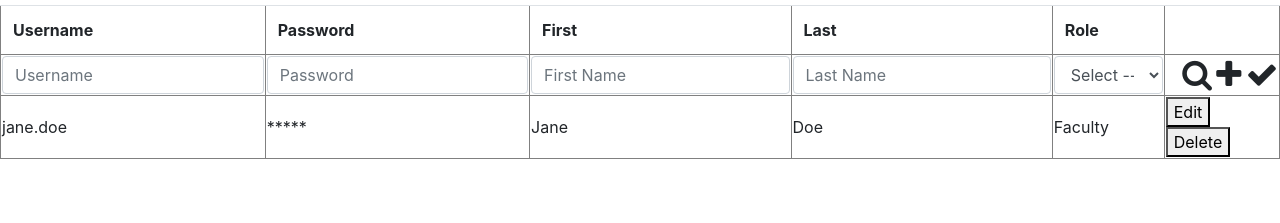
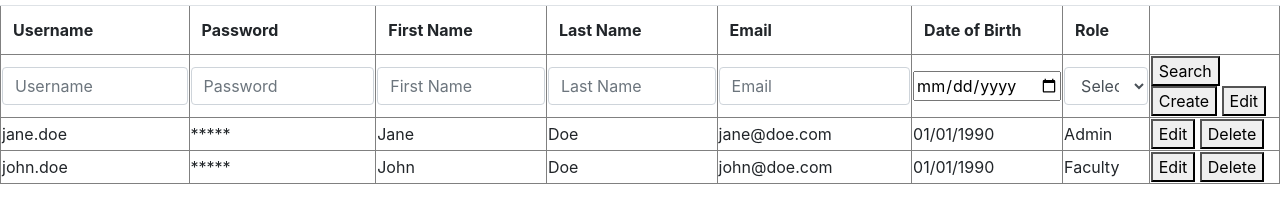
Before and after one commit to melinasayegh/cs4550-summer2-melina-java-server, a plain HTML site: page src/main/webapp/user-admin.template.client.html in a window 1280 px wide. Shown: the part 51-274 px from the top of the page. Drawn offline with nearby package versions, Linux system fonts and the light colour scheme.

Commit message:
added bootstrap links to index, login, register and user-admin pages

```diff
--- a/src/main/webapp/user-admin.template.client.html
+++ b/src/main/webapp/user-admin.template.client.html
@@ -1,103 +1,102 @@
 <!DOCTYPE html>
 <html lang="en">
+    <head>
+        <meta charset="UTF-8">
+        <meta name="viewport" content="width=device-width, initial-scale=1, shrink-to-fit=no">
 
-    <head>
-
-        <meta charset="UTF-8">
-
-        <title>User Admin</title>
-
-        <link rel="stylesheet" href="https://maxcdn.bootstrapcdn.com/bootstrap/4.0.0/css/bootstrap.min.css"/>
+        <!--CSS-->
+        <link rel="stylesheet" href="https://maxcdn.bootstrapcdn.com/bootstrap/4.0.0/css/bootstrap.min.css">
         <link rel="stylesheet" href="https://maxcdn.bootstrapcdn.com/font-awesome/4.7.0/css/font-awesome.min.css"/>
 
-
         <!--
-
         <link href="user-admin.style.client.css" rel="stylesheet" />
         <script src="https://ajax.googleapis.com/ajax/libs/jquery/3.3.1/jquery.min.js"></script>
         <script src="../services/user.service.client.js"></script>
         <script src="user-admin.controller.client.js"></script>
-
         -->
 
+        <title>User Admin</title>
     </head>
 
     <body>
         <h1>User Admin</h1>
 
-
         <table border="1">
             <thead>
+
+                <!-- Titles - 1st row in Table-->
                 <tr class="table">
                     <th>Username</th>
                     <th>Password</th>
-                    <th>First</th>
-                    <th>Last</th>
-                    <!--<th>Email</th>-->
+                    <th>First Name</th>
+                    <th>Last Name</th>
+                    <th>Email</th>
+                    <th>Date of Birth</th>
                     <th>Role</th>
                     <th>&nbsp;</th>
                 </tr>
 
-                <!--
-                <tr class="wbdv-form">
-                    <th><input/></th>
-                    <th><input/></th>
-                    <th><input/></th>
-                    <th><input/></th>
-                    <th><input/></th>
-                    <th>
-                        <select>
-                            <option value ="FACULTY">
-                                Faculty
-                            <option/>
-                            <option value ="STUDENT">
-                                Student
-                            <option/>
-                        </select>
-                    </th>
-                    <td>
-                        <button>Update</button>
-                        <button>Create</button>
-                    </td>
-                </tr>
-                -->
-
+                <!-- Input Fields - 2nd row in Table-->
                 <tr class="wbdv-form">
                     <td>
                         <input id="usernameFld"
-                               class="form-control"
-                               placeholder="Username" />
+                               placeholder="Username"
+                               class="form-control input-small" />
                     </td>
                     <td>
                         <input id="passwordFld"
-                               class="form-control"
-                               placeholder="Password" />
+                               placeholder="Password"
+                               class="form-control input-small" />
                     </td>
                     <td>
                         <input id="firstNameFld"
-                               class="form-control"
-                               placeholder="First Name" />
+                               placeholder="First Name"
+                               class="form-control input-small" />
                     </td>
                     <td>
                         <input id="lastNameFld"
-                               class="form-control"
-                               placeholder="Last Name" />
+                               placeholder="Last Name"
+                               class="form-control input-small" />
                     </td>
                     <td>
-                        <select id="roleFld"
-                                class="form-control">
-                            <option value="">Select --</option>
-                            <option value="FACULTY">Faculty</option>
-                            <option value="STUDENT">Student</option>
-                            <option value="ADMIN">Admin</option>
+                        <input id="emailFld"
+                               placeholder="Email"
+                               class="form-control input-small" />
+                    </td>
+                    <td>
+                        <input id="dobFld"
+                               type="date"
+                               value="0000-00-00"/>
+                    </td>
+                    <td>
+                        <select name="role"
+                                id="roleFld"
+                                class="form-control input-small">
+                                <option value="">
+                                    Select --
+                                </option>
+                                <option value="FACULTY">
+                                    Faculty
+                                </option>
+                                <option value="STUDENT">
+                                    Student
+                                </option>
+                                <option value="ADMIN">
+                                    Admin
+                                </option>
                         </select>
                     </td>
                     <td>
-                        <span class="float-right" style="white-space: nowrap">
+                        <button>Search</button>
+                        <button>Create</button>
+                        <button>Edit</button>
+                        <!--<span class="float-right"
+                              style="white-space: nowrap">
                             <i class="fa-2x fa fa-search wbdv-search"></i>
                             <i class="fa-2x fa fa-plus   wbdv-create"></i>
                             <i class="fa-2x fa fa-check  wbdv-update"></i>
                         </span>
+                        -->
                     </td>
                 </tr>
 
@@ -110,7 +109,21 @@
                     <td>*****</td>
                     <td>Jane</td>
                     <td>Doe</td>
-                    <!--<td>jane@doe.com</td>-->
+                    <td>jane@doe.com</td>
+                    <td>01/01/1990</td>
+                    <td>Admin</td>
+                    <td>
+                        <button>Edit</button>
+                        <button>Delete</button>
+                    </td>
+                </tr>
+                <tr>
+                    <td>john.doe</td>
+                    <td>*****</td>
+                    <td>John</td>
+                    <td>Doe</td>
+                    <td>john@doe.com</td>
+                    <td>01/01/1990</td>
                     <td>Faculty</td>
                     <td>
                         <button>Edit</button>
@@ -123,5 +136,21 @@
             </tfoot>
 
         </table>
+
+        <script src="https://code.jquery.com/jquery-3.2.1.slim.min.js"
+                integrity="sha384-KJ3o2DKtIkvYIK3UENzmM7KCkRr/rE9/Qpg6aAZGJwFDMVNA/GpGFF93hXpG5KkN"
+                crossorigin="anonymous">
+
+        </script>
+        <script src="https://cdnjs.cloudflare.com/ajax/libs/popper.js/1.12.9/umd/popper.min.js"
+                integrity="sha384-ApNbgh9B+Y1QKtv3Rn7W3mgPxhU9K/ScQsAP7hUibX39j7fakFPskvXusvfa0b4Q"
+                crossorigin="anonymous">
+
+        </script>
+        <script src="https://maxcdn.bootstrapcdn.com/bootstrap/4.0.0/js/bootstrap.min.js"
+                integrity="sha384-JZR6Spejh4U02d8jOt6vLEHfe/JQGiRRSQQxSfFWpi1MquVdAyjUar5+76PVCmYl"
+                crossorigin="anonymous">
+
+        </script>
     </body>
 </html>
```
Also changed, not shown: src/main/webapp/index.html (+9 -0 lines), src/main/webapp/login.template.client.html (+10 -0 lines), src/main/webapp/register.template.client.html (+8 -0 lines).
